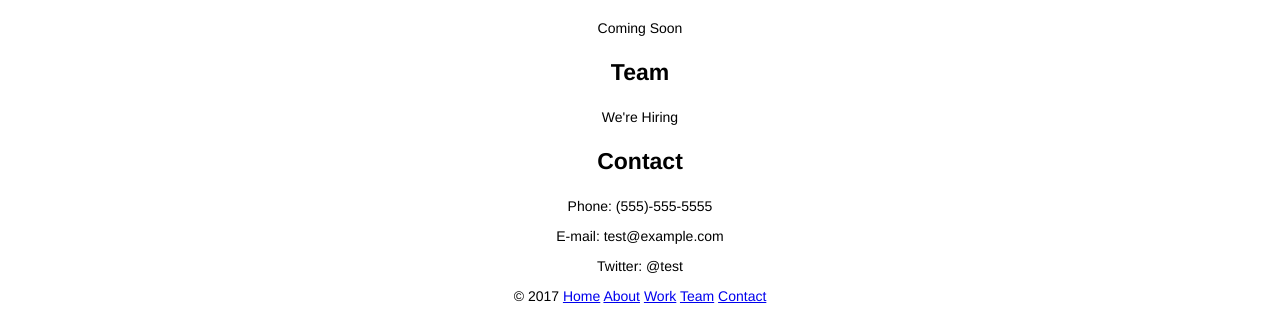
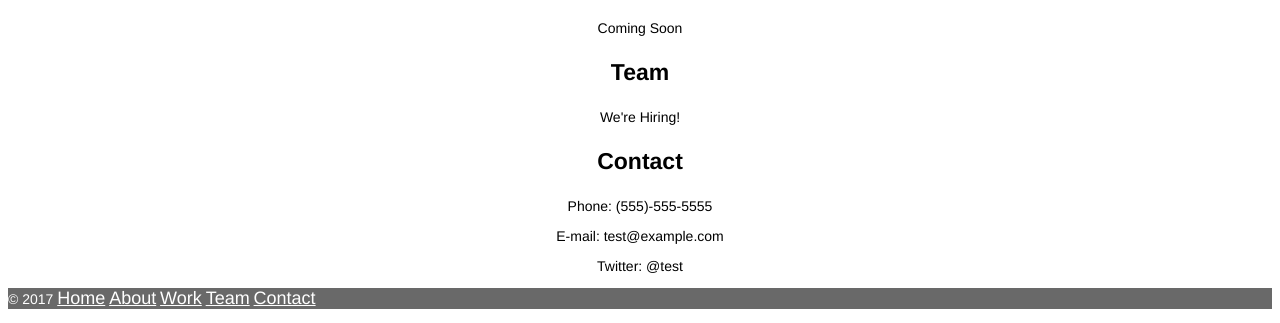
Before and after one commit to dmgross/broadway, a plain HTML site: page index.html in a window 1280 px wide. Shown: the part 1766-2089 px from the top of the page. Drawn offline with Linux system fonts and the light colour scheme.

Commit message:
Commit final changes

```diff
--- a/index.html
+++ b/index.html
@@ -48,7 +48,7 @@
       <h3>Portfolio</h3>
       <p>Coming Soon</p>
       <h3>Team</h3>
-      <p>We're Hiring</p>
+      <p>We're Hiring!</p>
       <h3>Contact</h3>
       <p>Phone: (555)-555-5555</p>
       <p>E-mail: test@example.com</p>
--- a/resources/css/style.css
+++ b/resources/css/style.css
@@ -31,3 +31,16 @@ p{
   font-weight: bold;
   color: white;
 }
+.footer{
+  display: block;
+  color: white;
+  background-color: dimgray;
+  font-size: 11px;
+  text-align: left;
+
+}
+.footer a{
+  text-decoration: underline;
+  color: white;
+  font-size: 18px;
+}
```
